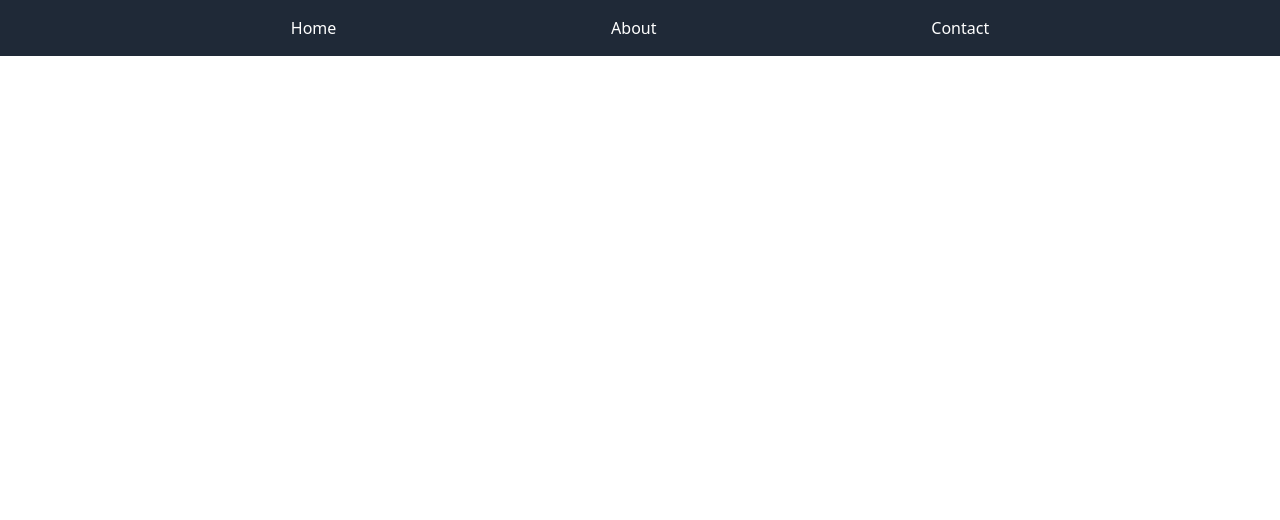
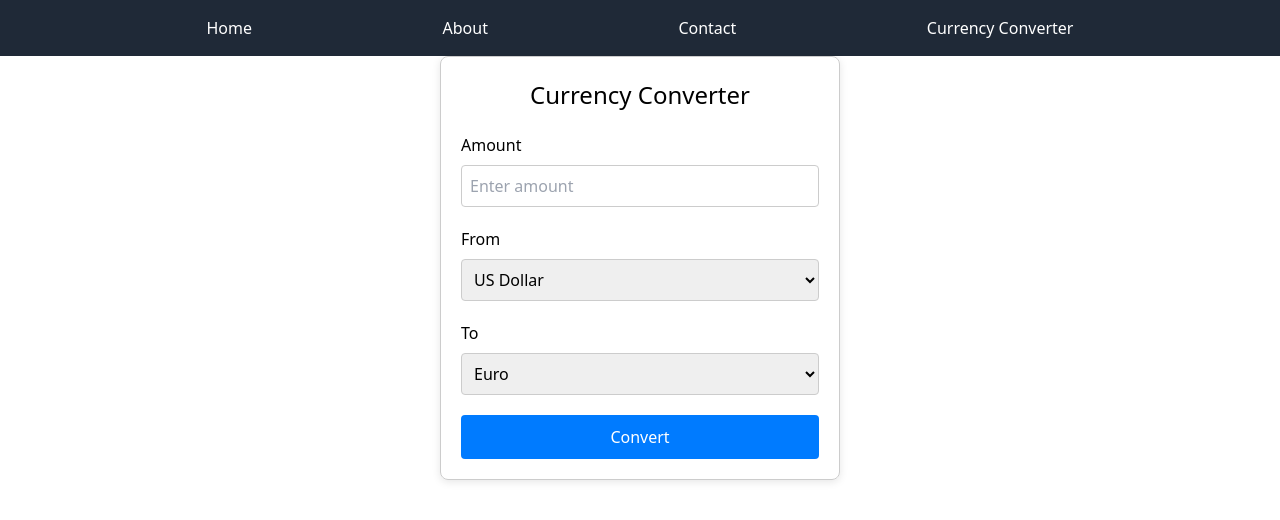
Before and after one commit to ismailp145/northern_trust_comp, a React (Create React App) app: page /CurrencyConverter in a window 1280 px wide. Before the commit this address had no page. Shown: the top 520 px of the page. Built offline with nearby package versions, Linux system fonts and the light colour scheme.

Commit message:
ismails story added

```diff
--- a/src/App.js
+++ b/src/App.js
@@ -1,10 +1,11 @@
 // src/App.js
-import React from 'react';
-import { BrowserRouter as Router, Route, Routes } from 'react-router-dom';
-import Navigation from './components/Navigation';
-import Landing from './pages/Landing';
-import About from './pages/About';
-import Contact from './pages/Contact';
+import React from "react";
+import { BrowserRouter as Router, Route, Routes } from "react-router-dom";
+import Navigation from "./components/Navigation";
+import Landing from "./pages/Landing";
+import About from "./pages/About";
+import Contact from "./pages/Contact";
+import CurrencyConverter from "./constants/CurrencyConverter";
 
 function App() {
   return (
@@ -14,6 +15,7 @@ function App() {
         <Route path="/" element={<Landing />} />
         <Route path="/about" element={<About />} />
         <Route path="/contact" element={<Contact />} />
+        <Route path="CurrencyConverter" element={<CurrencyConverter />} />
       </Routes>
     </Router>
   );
--- a/src/components/Navigation.js
+++ b/src/components/Navigation.js
@@ -1,6 +1,6 @@
 // src/components/Navigation.js
-import React from 'react';
-import { Link } from 'react-router-dom';
+import React from "react";
+import { Link } from "react-router-dom";
 
 function Navigation() {
   return (
@@ -21,6 +21,11 @@ function Navigation() {
             Contact
           </Link>
         </li>
+        <li>
+          <Link to="/CurrencyConverter" className="hover:text-gray-400">
+            Currency Converter
+          </Link>
+        </li>
       </ul>
     </nav>
   );
```
Also changed, not shown: src/constants/CurrencyConverter.js (renamed from src/constants/ismail.js).
